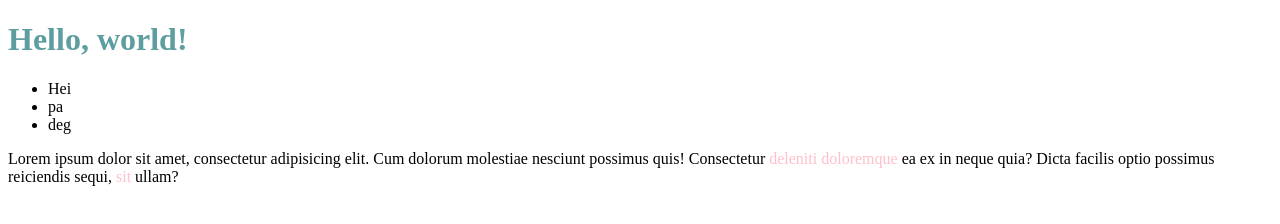
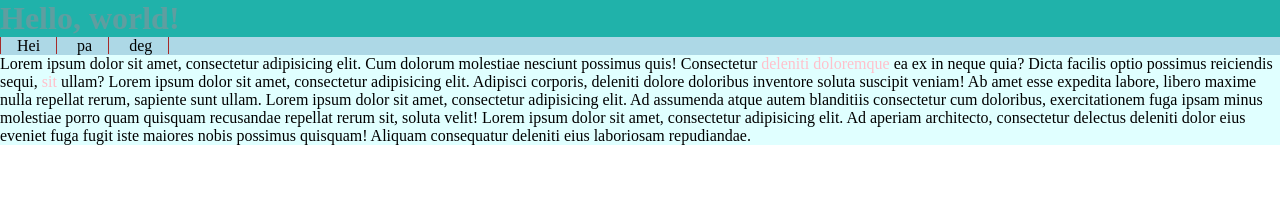
Before and after one commit to Saegrov/pres, a plain HTML site: page index.html in a window 1280 px wide. Drawn offline with Linux system fonts and the light colour scheme.

Commit message:
Oppgave 2

```diff
--- a/index.html
+++ b/index.html
@@ -7,20 +7,45 @@
 </head>
 <body>
 
+<div id="wrapper" class="fullWidth">
+    <div id="header" class="fullWidth">
         <h1>Hello, world!</h1>
+    </div>
 
+    <div id="menu" class="fullWidth">
         <ul>
             <li>Hei</li>
             <li>pa</li>
             <li>deg</li>
         </ul>
+    </div>
 
 
+    <div id="content" class="fullWidth">
         <p>
-    Lorem ipsum dolor sit amet, consectetur adipisicing elit. Cum dolorum molestiae nesciunt possimus quis! Consectetur
-    <span class="rosaSkrift">deleniti doloremque</span> ea ex in neque quia? Dicta facilis optio possimus reiciendis
+            Lorem ipsum dolor sit amet, consectetur adipisicing elit. Cum dolorum molestiae nesciunt possimus quis!
+            Consectetur
+            <span class="rosaSkrift">deleniti doloremque</span> ea ex in neque quia? Dicta facilis optio possimus
+            reiciendis
             sequi, <span class="rosaSkrift">sit</span> ullam?
+            Lorem ipsum dolor sit amet, consectetur adipisicing elit. Adipisci corporis, deleniti dolore doloribus
+            inventore
+            soluta suscipit veniam! Ab amet esse expedita labore, libero maxime nulla repellat rerum, sapiente sunt
+            ullam.
+            Lorem ipsum dolor sit amet, consectetur adipisicing elit. Ad assumenda atque autem blanditiis consectetur
+            cum
+            doloribus, exercitationem fuga ipsam minus molestiae porro quam quisquam recusandae repellat rerum sit,
+            soluta
+            velit!
+            Lorem ipsum dolor sit amet, consectetur adipisicing elit. Ad aperiam architecto, consectetur delectus
+            deleniti
+            dolor eius eveniet fuga fugit iste maiores nobis possimus quisquam! Aliquam consequatur deleniti eius
+            laboriosam
+            repudiandae.
+
         </p>
+    </div>
+</div>
 
 
 </body>
--- a/style.css
+++ b/style.css
@@ -1,4 +1,7 @@
-
+* {
+    margin: 0;
+    padding: 0;
+}
 
 h1 {
     font-size: xx-large;
@@ -8,3 +11,36 @@ h1 {
 .rosaSkrift {
     color: pink;
 }
+
+#menu {
+    background-color: lightblue;
+}
+
+#menu ul li {
+    display: inline;
+    border-right: 1px solid brown;
+    padding-right: 1em;
+    padding-left: 1em;
+}
+
+#menu ul li:first-child {
+    border-left: 1px solid brown;
+}
+
+#content {
+    background-color: lightcyan;
+
+}
+
+#header {
+    background-color: lightseagreen;
+
+}
+
+#wrapper {
+
+}
+
+.fullWidth {
+    width: 100%;
+}
```
Lines whose indentation alone changed are shown as unchanged.
